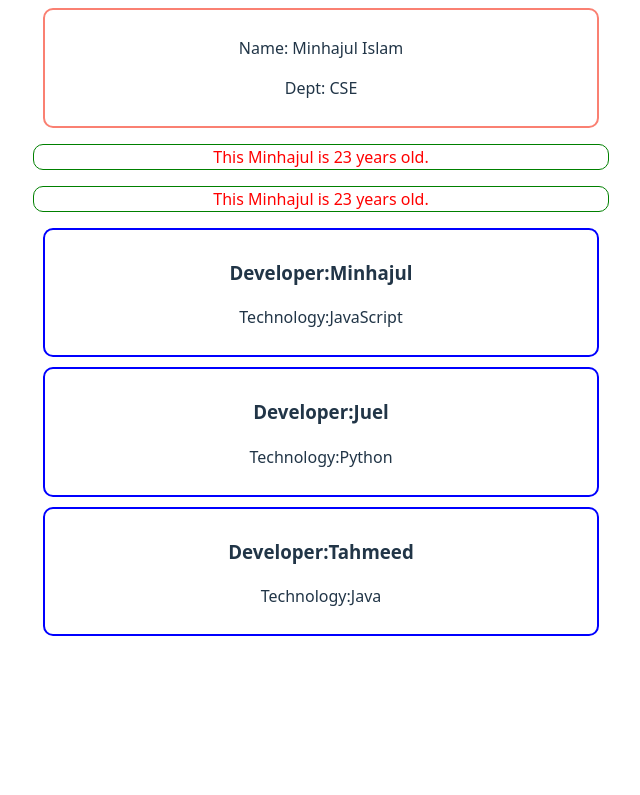
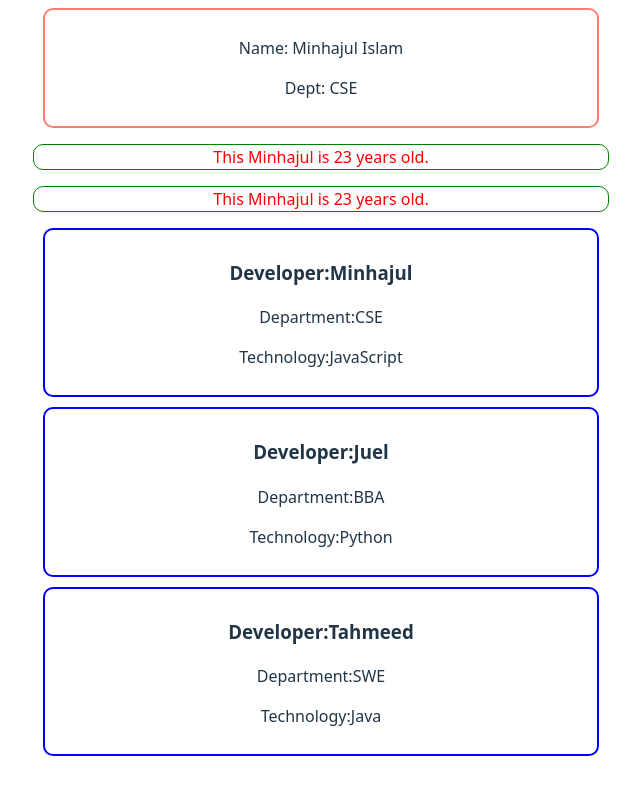
Before and after one commit to Minhajul43/explore-core-react, a React (Vite) app: page / in a window 1280 px wide. Shown: the part 279-1074 px from the top of the page, without its empty margins (319-959 px from the left). Before the commit the page ends 957 px from the top, so only its background shows below. Built offline with nearby package versions, Linux system fonts and the light colour scheme.

Commit message:
module 31.5

```diff
--- a/src/App.jsx
+++ b/src/App.jsx
@@ -10,9 +10,9 @@ function App() {
       <Student></Student>
       <Person></Person>
       <Person></Person>
-      <Developer name="Minhajul" tech="JavaScript"></Developer>
-      <Developer name="Juel" tech="Python"></Developer>
-      <Developer name="Tahmeed" tech="Java"></Developer>
+      <Developer name="Minhajul" dept="CSE"  tech="JavaScript"></Developer>
+      <Developer name="Juel" dept="BBA" tech="Python"></Developer>
+      <Developer name="Tahmeed" dept="SWE" tech="Java"></Developer>
 
 
     </>
@@ -29,6 +29,7 @@ function Developer(props) {
         borderRadius:'10px'
     }}>
       <h3>Developer:{props.name} </h3>
+      <p>Department:{props.dept}</p>
       <p>Technology:{props.tech} </p>
     </div>
   )
```
